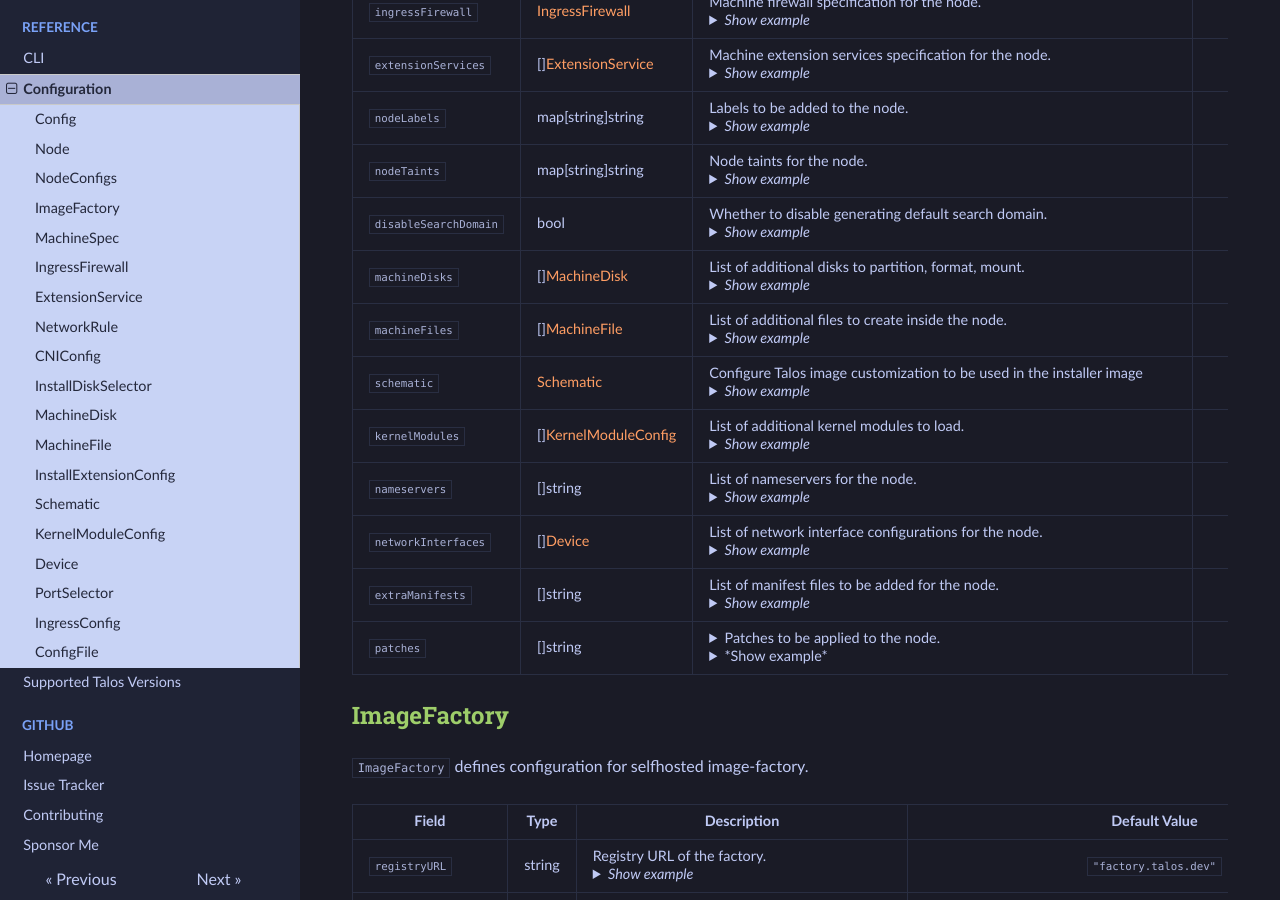
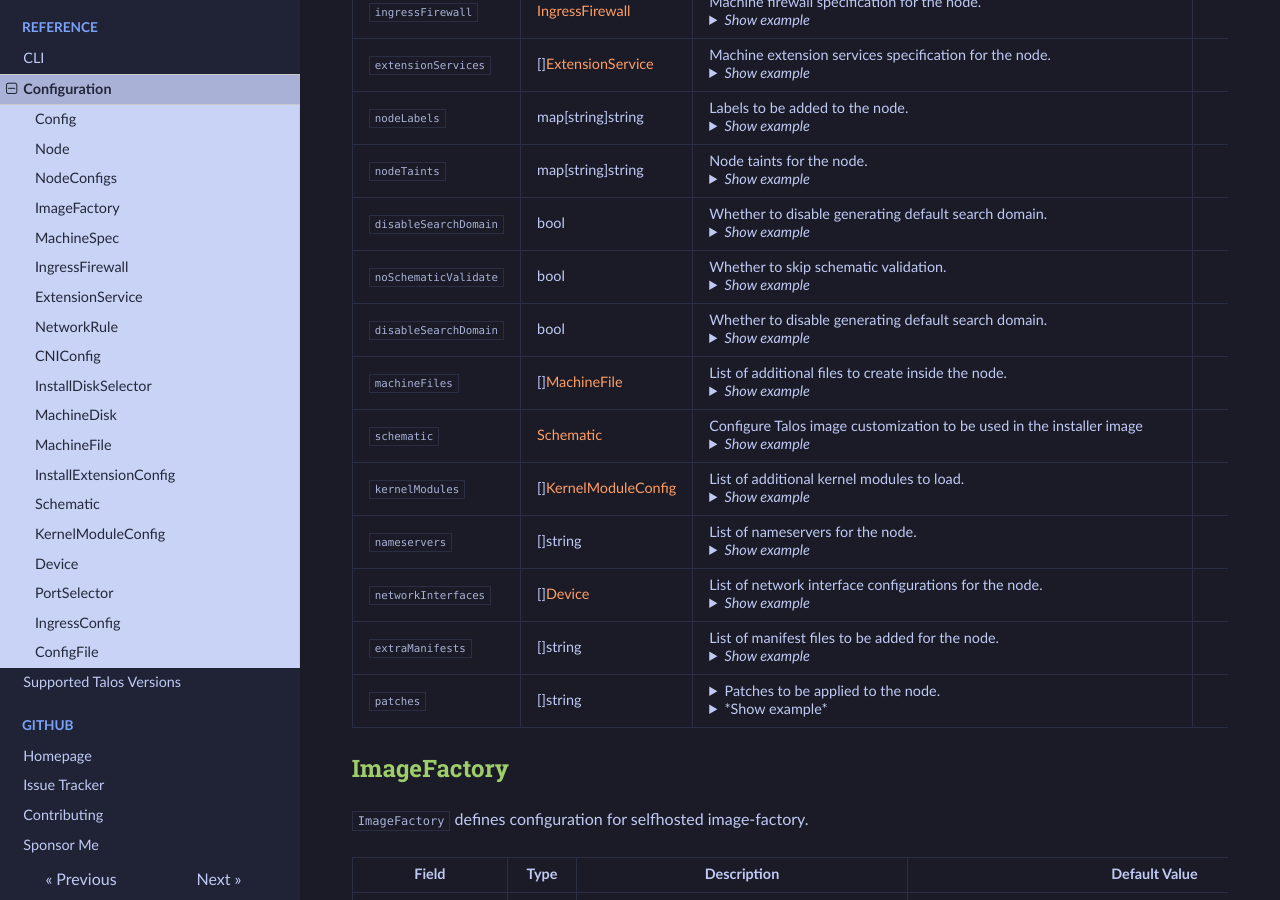
Before and after one commit to budimanjojo/talhelper, an MkDocs documentation site: the page built from docs/docs/reference/configuration.md, in a window 1280 px wide and 900 px high, scrolled down 2023 px. Built offline with MkDocs 1.6.1, drawn with Linux system fonts in a browser that asks for light colours; emoji names are drawn with the system emoji font.

Commit message:
feat(config): add `noSchematicValidate` to skip schematic validation
Signed-off-by: budimanjojo <budimanjojo@gmail.com>

````diff
--- a/docs/docs/reference/configuration.md
+++ b/docs/docs/reference/configuration.md
@@ -497,17 +497,26 @@
 </tr>
 
 <tr markdown="1">
-<td markdown="1">`machineDisks`</td>
-<td markdown="1">[][MachineDisk](#machinedisk)</td>
-<td markdown="1">List of additional disks to partition, format, mount.<details><summary>*Show example*</summary>
+<td markdown="1">`noSchematicValidate`</td>
+<td markdown="1">bool</td>
+<td markdown="1">Whether to skip schematic validation.<details><summary>*Show example*</summary>
 ```yaml
-machineDisks:
-  - device: /dev/disk/by-id/ata-CT500MX500SSD1_2149E5EC1D9D
-    partitions:
-      - mountpoint: /var/mnt/sata
+noSchematicValidate: true
 ```
 </summary></td>
-<td markdown="1" align="center">`[]`</td>
+<td markdown="1" align="center">`false`</td>
+<td markdown="1" align="center">:negative_squared_cross_mark:</td>
+</tr>
+
+<tr markdown="1">
+<td markdown="1">`disableSearchDomain`</td>
+<td markdown="1">bool</td>
+<td markdown="1">Whether to disable generating default search domain.<details><summary>*Show example*</summary>
+```yaml
+disableSearchDomain: true
+```
+</summary></td>
+<td markdown="1" align="center">`false`</td>
 <td markdown="1" align="center">:negative_squared_cross_mark:</td>
 </tr>
 
````
Also changed, not shown: 2 other files.
